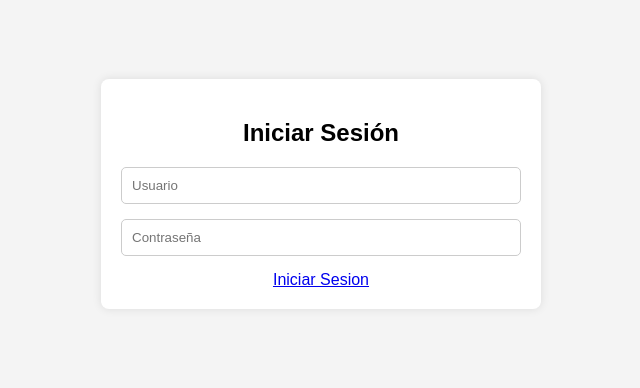
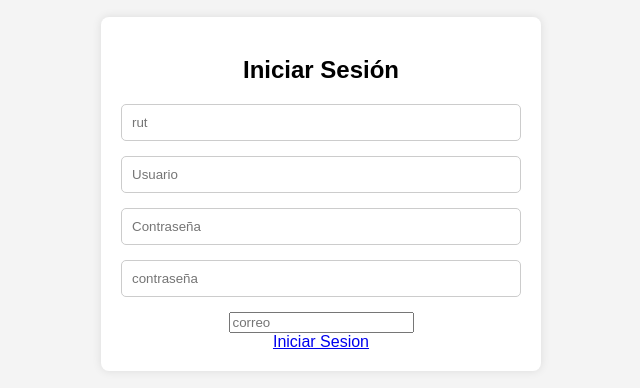
Before and after one commit to SpirithTime/ProyectoTrabajado, a plain HTML site: page ProyectoAgua/inisiosesion.html in a window 1280 px wide. Shown: the part 206-594 px from the top of the page, without its empty margins (319-959 px from the left). Drawn offline with Linux system fonts and the light colour scheme.

Commit message:
actualizacioniniciosesion

```diff
--- a/ProyectoAgua/inisiosesion.html
+++ b/ProyectoAgua/inisiosesion.html
@@ -58,9 +58,12 @@
 <body>
     <div class="login-container">
         <h2>Iniciar Sesión</h2>
-        <form action="#" method="post">
+        <form action="inisiosesion.html" method="post">
+            <input type="text" name="rut" placeholder="rut" required><br>
             <input type="text" name="username" placeholder="Usuario" required><br>
             <input type="password" name="password" placeholder="Contraseña" required><br>
+            <input type="password" name="confirmpassword" placeholder="contraseña" required><br>
+            <input tipy="email" name="email" placeholder="correo" required><br>
             <a href="Index.html" class="button">Iniciar Sesion</a>
         </form>
     </div>
```
